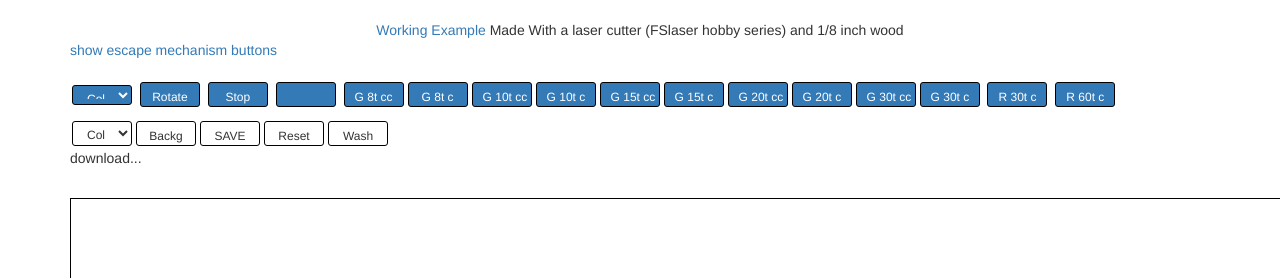
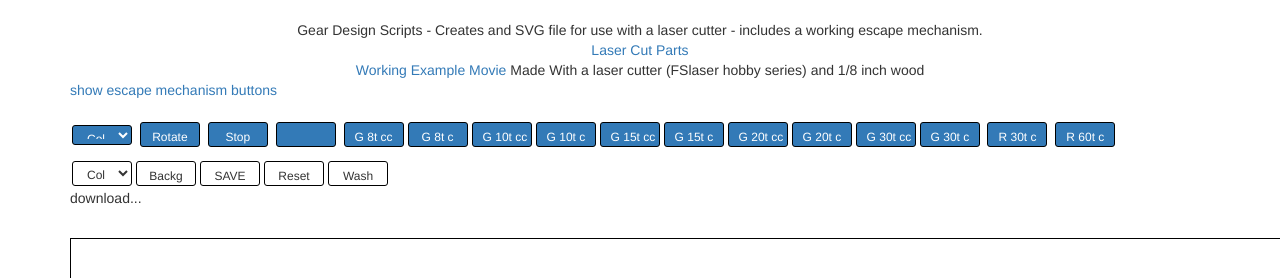
Before and after one commit to escoses100/notclocks, a plain HTML site: page index.html in a window 1280 px wide. Shown: the top 278 px of the page. Drawn offline with Linux system fonts and the light colour scheme.

Commit message:
parts pic

```diff
--- a/index.html
+++ b/index.html
@@ -50,7 +50,11 @@
 
 <body data-spy="scroll" data-target=".scrollspy">
   <div style="text-align:center;" class="container">
-  <a href="./images/IMG_4326.MOV">Working Example</a> Made With a laser cutter (FSlaser hobby series) and 1/8 inch wood
+    Gear Design Scripts - Creates and SVG file for use with a laser cutter - includes a working escape mechanism.
+    <br>
+    <a href="./images/IMG_2790.JPG">Laser Cut Parts</a>
+    <br>
+  <a href="./images/IMG_4326.MOV">Working Example Movie</a> Made With a laser cutter (FSlaser hobby series) and 1/8 inch wood
   </div>
   <div class="container">
     <div>
```
Also changed, not shown: 2 other files.
